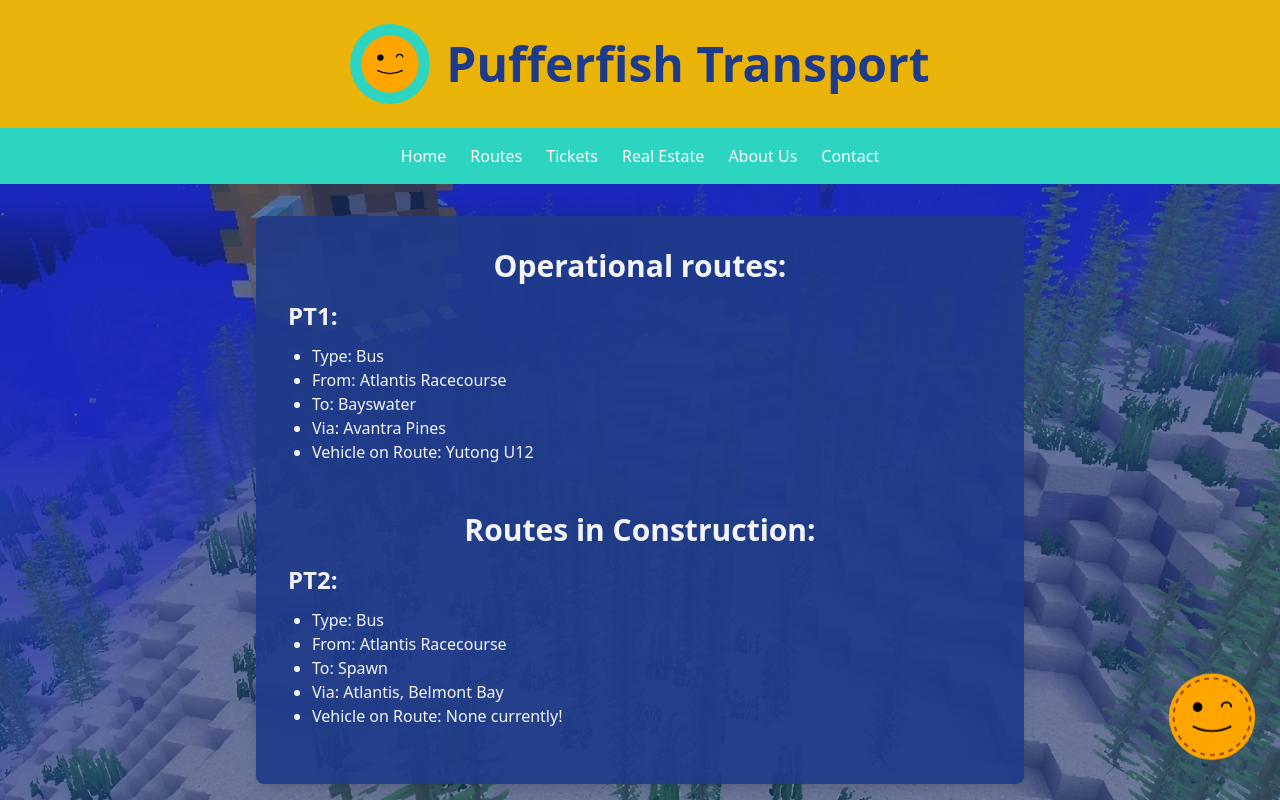
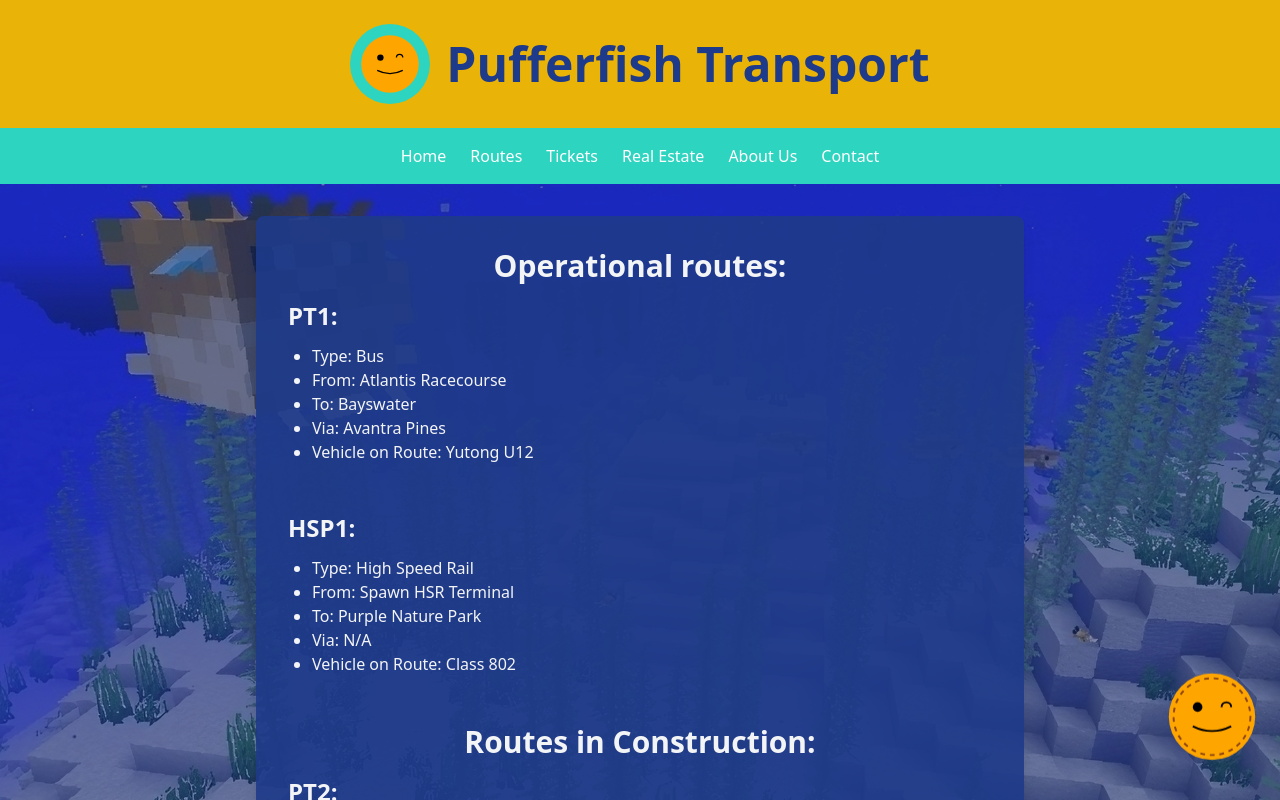
Before and after one commit to AwesomeKalin/pufferfishtranswebsite, a SvelteKit app: page /routes in a window 1280 px wide. Shown: the top 800 px of the page. Built offline with nearby package versions, Linux system fonts and the light colour scheme.

Commit message:
Added HSP1

```diff
--- a/src/routes/routes/+page.svelte
+++ b/src/routes/routes/+page.svelte
@@ -6,6 +6,14 @@
     <li>To: Bayswater</li>
     <li>Via: Avantra Pines</li>
     <li>Vehicle on Route: Yutong U12</li>
+</ul><br />
+<h3 class="mb-3 text-2xl font-semibold">HSP1:</h3>
+<ul class="mb-6 list-disc pl-6">
+    <li>Type: High Speed Rail</li>
+    <li>From: Spawn HSR Terminal</li>
+    <li>To: Purple Nature Park</li>
+    <li>Via: N/A</li>
+    <li>Vehicle on Route: Class 802</li>
 </ul><br />
 
 <h2 class="mb-4 text-center text-3xl font-bold">Routes in Construction:</h2>
```
